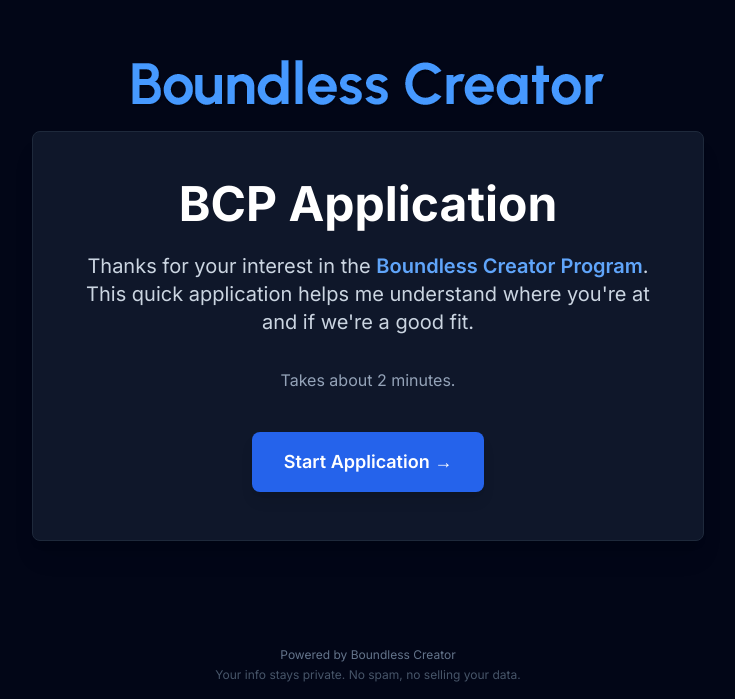
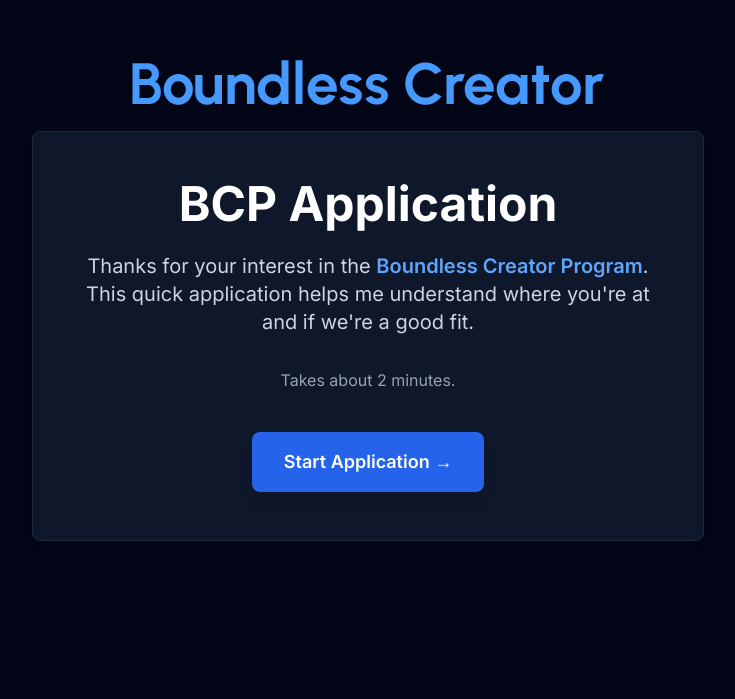
Before and after one commit to davejeltema3/coaching-application, a Next.js app: page / in a window 1280 px wide. Shown: the part 101-800 px from the top of the page, without its empty margins (272-1007 px from the left). Built offline with nearby package versions, Linux system fonts and the light colour scheme.

Commit message:
Remove fixed footer that overlapped with checkout page

```diff
--- a/app/layout.tsx
+++ b/app/layout.tsx
@@ -31,10 +31,6 @@
     <html lang="en" className="dark">
       <body className={inter.className}>
         {children}
-        <footer className="fixed bottom-4 left-0 right-0 text-center text-slate-500 text-xs space-y-1">
-          <div>Powered by Boundless Creator</div>
-          <div className="text-slate-600">Your info stays private. No spam, no selling your data.</div>
-        </footer>
       </body>
     </html>
   );
```
